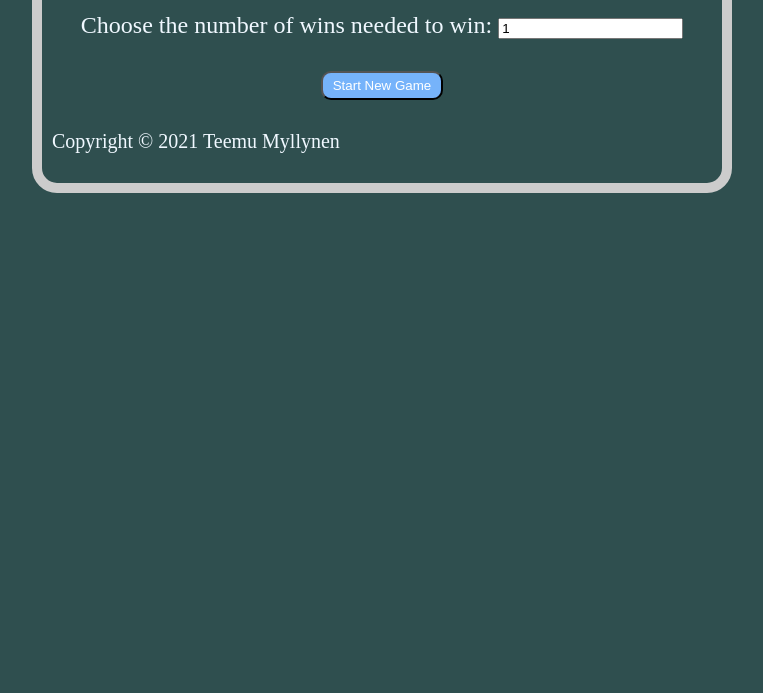
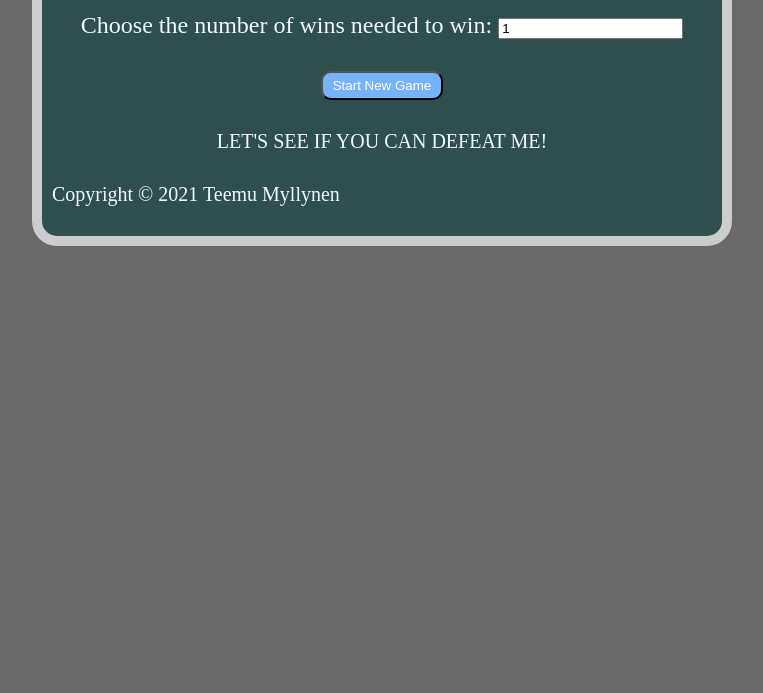
Before and after one commit to teemuteekkari/RockPaperScissors, a plain HTML site: page index.html in a window 1280 px wide. Shown: the part 107-800 px from the top of the page, without its empty margins (258-1021 px from the left). Drawn offline with nearby package versions, Linux system fonts and the light colour scheme.

Commit message:
update round result placement + bgcolor

```diff
--- a/css/style.css
+++ b/css/style.css
@@ -1,6 +1,7 @@
 body {
-    background-color: darkslategray;
+
     font-size: 20px;
+    background-color:dimgrey;
 }
 
 span {
@@ -20,10 +21,12 @@ footer {
     margin: auto;
     border: 10px solid #ccc !important;
     border-radius: 25px;
+    background-color: darkslategray;
 }
 
 .text-container {
     margin-bottom: 30px;
+
 }
 
 .menu {
--- a/index.html
+++ b/index.html
@@ -30,11 +30,6 @@
                 <span id="end-result"></span>
             </div>
             <div class="picks">
-                <div class="text-container result">
-                    <span id="last-result" >
-                        LET'S SEE IF YOU CAN DEFEAT ME!
-                    </span>
-            </div>
                 <div class="players">
                     <div class="player">
                         <div class="text-container">
@@ -60,6 +55,11 @@
                     </div>
                 </div>
             </div>
+            <div class="text-container result">
+                    <span id="last-result" >
+                        LET'S SEE IF YOU CAN DEFEAT ME!
+                    </span>
+            </div>
             <div class="pickbutton">
                 <div class="text-container">
                     <span>CHOOSE YOUR WEAPON</span>
```
